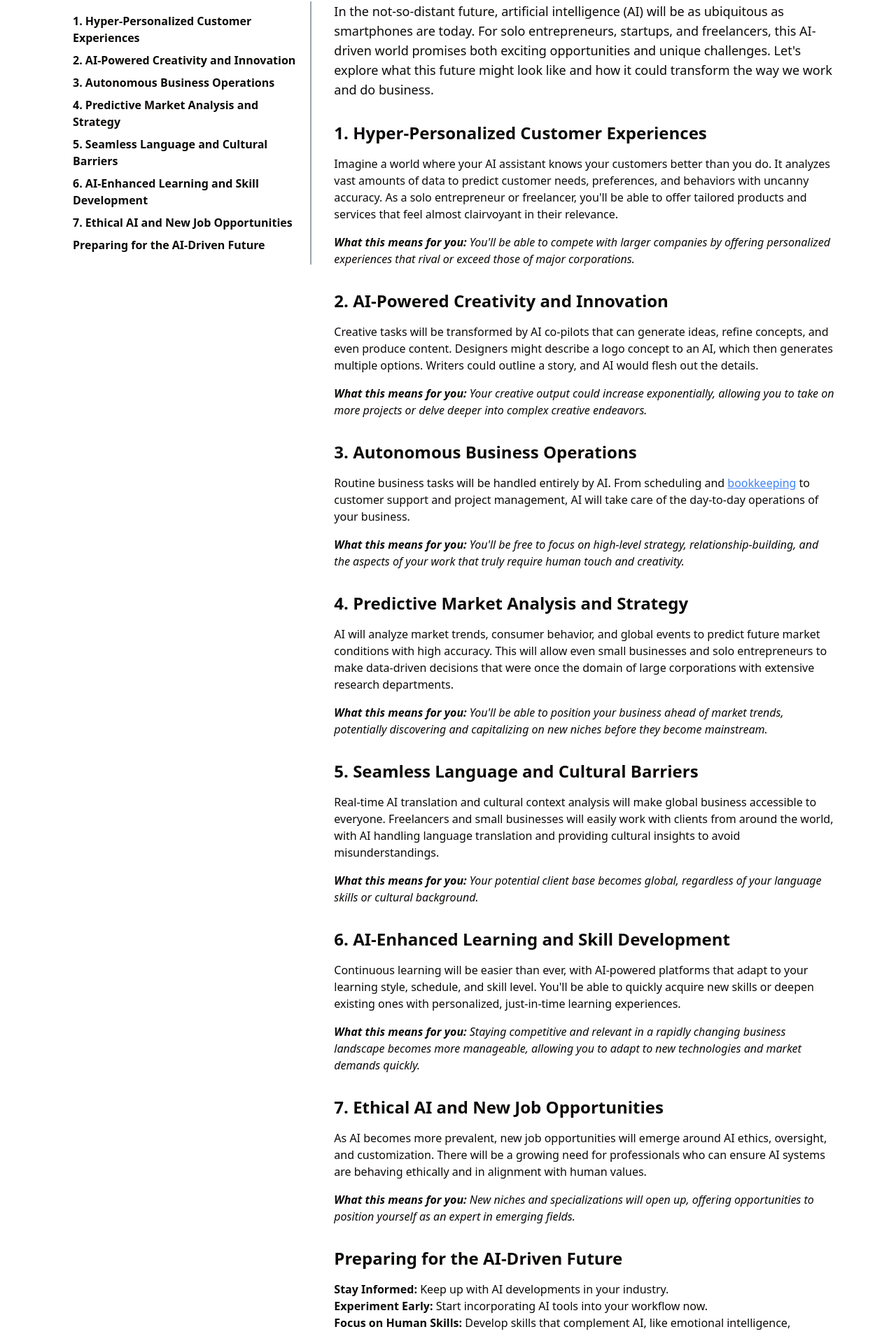
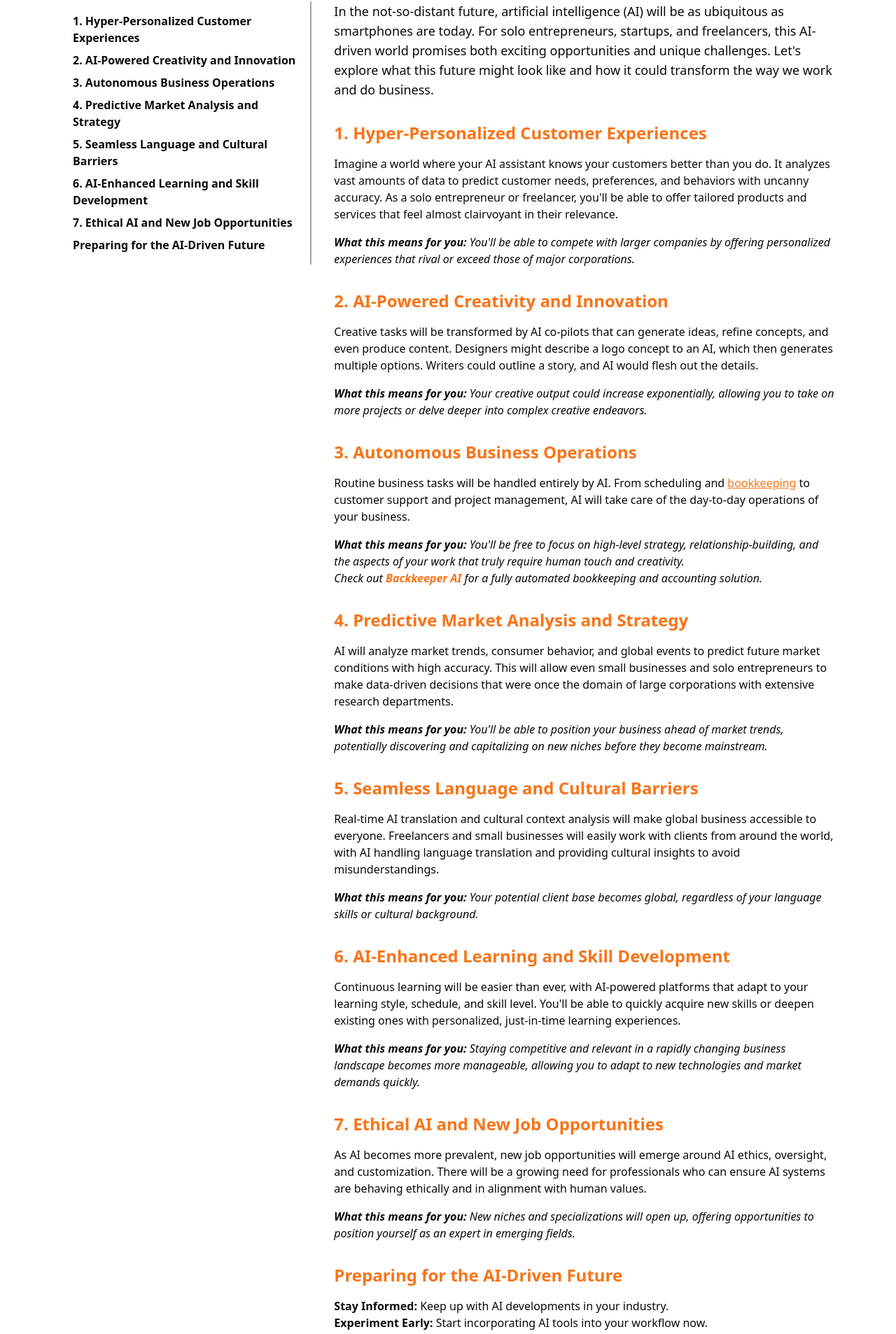
Before and after one commit to mikeling-dev/solohub, a Next.js app: page /blog/what-would-the-future-look-like-with-ai in a window 1280 px wide. Shown: the part 490-2396 px from the top of the page at 70% size. Built offline with nearby package versions, Linux system fonts and the light colour scheme.

Commit message:
Blog styling: Future with AI

```diff
--- a/src/app/blog/what-would-the-future-look-like-with-ai/page.tsx
+++ b/src/app/blog/what-would-the-future-look-like-with-ai/page.tsx
@@ -33,42 +33,45 @@ export default function BlogPost({ params }: { params: { id: string } }) {
             <nav className="bg-secondary md:bg-transparent md:border-r-2 rounded-lg md:rounded-none border-gray-400 p-4 sticky top-4 md:top-8">
               <ul className="space-y-2 font-semibold">
                 <li>
-                  <a href="#hyper-personalized" className=" hover:underline">
+                  <a href="#hyper-personalized" className=" hover:text-primary">
                     1. Hyper-Personalized Customer Experiences
                   </a>
                 </li>
                 <li>
-                  <a href="#ai-powered" className=" hover:underline">
+                  <a href="#ai-powered" className=" hover:text-primary">
                     2. AI-Powered Creativity and Innovation
                   </a>
                 </li>
                 <li>
-                  <a href="#autonomous-business" className=" hover:underline">
+                  <a
+                    href="#autonomous-business"
+                    className=" hover:text-primary"
+                  >
                     3. Autonomous Business Operations
                   </a>
                 </li>
                 <li>
-                  <a href="#predictive-market" className=" hover:underline">
+                  <a href="#predictive-market" className=" hover:text-primary">
                     4. Predictive Market Analysis and Strategy
                   </a>
                 </li>
                 <li>
-                  <a href="#seemless-language" className=" hover:underline">
+                  <a href="#seemless-language" className=" hover:text-primary">
                     5. Seamless Language and Cultural Barriers
                   </a>
                 </li>
                 <li>
-                  <a href="#ai-enhanced" className=" hover:underline">
+                  <a href="#ai-enhanced" className=" hover:text-primary">
                     6. AI-Enhanced Learning and Skill Development
                   </a>
                 </li>
                 <li>
-                  <a href="#ethical-ai" className=" hover:underline">
+                  <a href="#ethical-ai" className=" hover:text-primary">
                     7. Ethical AI and New Job Opportunities
                   </a>
                 </li>
                 <li>
-                  <a href="#preparing-for" className=" hover:underline">
+                  <a href="#preparing-for" className=" hover:text-primary">
                     Preparing for the AI-Driven Future
                   </a>
                 </li>
@@ -87,7 +90,7 @@ export default function BlogPost({ params }: { params: { id: string } }) {
 
             <h2
               id="hyper-personalized"
-              className="text-2xl font-bold mt-8 mb-4"
+              className="text-2xl font-bold mt-8 mb-4 text-primary"
             >
               1. Hyper-Personalized Customer Experiences
             </h2>
@@ -105,7 +108,10 @@ export default function BlogPost({ params }: { params: { id: string } }) {
               that rival or exceed those of major corporations.
             </p>
 
-            <h2 id="ai-powered" className="text-2xl font-bold mt-8 mb-4">
+            <h2
+              id="ai-powered"
+              className="text-2xl font-bold mt-8 mb-4 text-primary"
+            >
               2. AI-Powered Creativity and Innovation
             </h2>
             <p>
@@ -123,7 +129,7 @@ export default function BlogPost({ params }: { params: { id: string } }) {
 
             <h2
               id="autonomous-business"
-              className="text-2xl font-bold mt-8 mb-4"
+              className="text-2xl font-bold mt-8 mb-4 text-primary"
             >
               3. Autonomous Business Operations
             </h2>
@@ -132,7 +138,7 @@ export default function BlogPost({ params }: { params: { id: string } }) {
               scheduling and{" "}
               <a
                 href="/blog/financial-management-tips-for-startups"
-                className="underline text-blue-500"
+                className="underline text-primary"
               >
                 bookkeeping
               </a>{" "}
@@ -143,9 +149,23 @@ export default function BlogPost({ params }: { params: { id: string } }) {
               <strong>What this means for you:</strong> You'll be free to focus
               on high-level strategy, relationship-building, and the aspects of
               your work that truly require human touch and creativity.
+              <p>
+                Check out{" "}
+                <a
+                  href="https://www.backkeeper.com"
+                  className="text-primary font-bold"
+                  target="_blank"
+                >
+                  Backkeeper AI
+                </a>{" "}
+                for a fully automated bookkeeping and accounting solution.
+              </p>
             </p>
 
-            <h2 id="predictive-market" className="text-2xl font-bold mt-8 mb-4">
+            <h2
+              id="predictive-market"
+              className="text-2xl font-bold mt-8 mb-4 text-primary"
+            >
               4. Predictive Market Analysis and Strategy
             </h2>
             <p>
@@ -162,7 +182,10 @@ export default function BlogPost({ params }: { params: { id: string } }) {
               mainstream.
             </p>
 
-            <h2 id="seamless-language" className="text-2xl font-bold mt-8 mb-4">
+            <h2
+              id="seamless-language"
+              className="text-2xl font-bold mt-8 mb-4 text-primary"
+            >
               5. Seamless Language and Cultural Barriers
             </h2>
             <p>
@@ -178,7 +201,10 @@ export default function BlogPost({ params }: { params: { id: string } }) {
               cultural background.
             </p>
 
-            <h2 id="ai-enhanced" className="text-2xl font-bold mt-8 mb-4">
+            <h2
+              id="ai-enhanced"
+              className="text-2xl font-bold mt-8 mb-4 text-primary"
+            >
               6. AI-Enhanced Learning and Skill Development
             </h2>
             <p>
@@ -195,7 +221,10 @@ export default function BlogPost({ params }: { params: { id: string } }) {
               demands quickly.
             </p>
 
-            <h2 id="ethical-ai" className="text-2xl font-bold mt-8 mb-4">
+            <h2
+              id="ethical-ai"
+              className="text-2xl font-bold mt-8 mb-4 text-primary"
+            >
               7. Ethical AI and New Job Opportunities
             </h2>
             <p>
@@ -210,7 +239,10 @@ export default function BlogPost({ params }: { params: { id: string } }) {
               yourself as an expert in emerging fields.
             </p>
 
-            <h2 id="preparing-for" className="text-2xl font-bold mt-8 mb-4">
+            <h2
+              id="preparing-for"
+              className="text-2xl font-bold mt-8 mb-4 text-primary"
+            >
               Preparing for the AI-Driven Future
             </h2>
             <ol>
```
